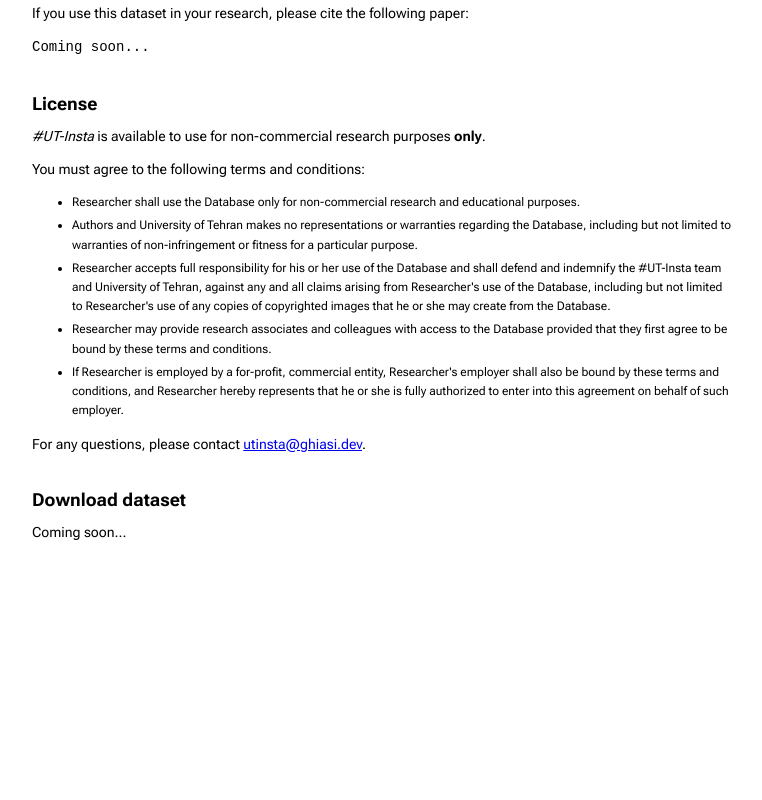
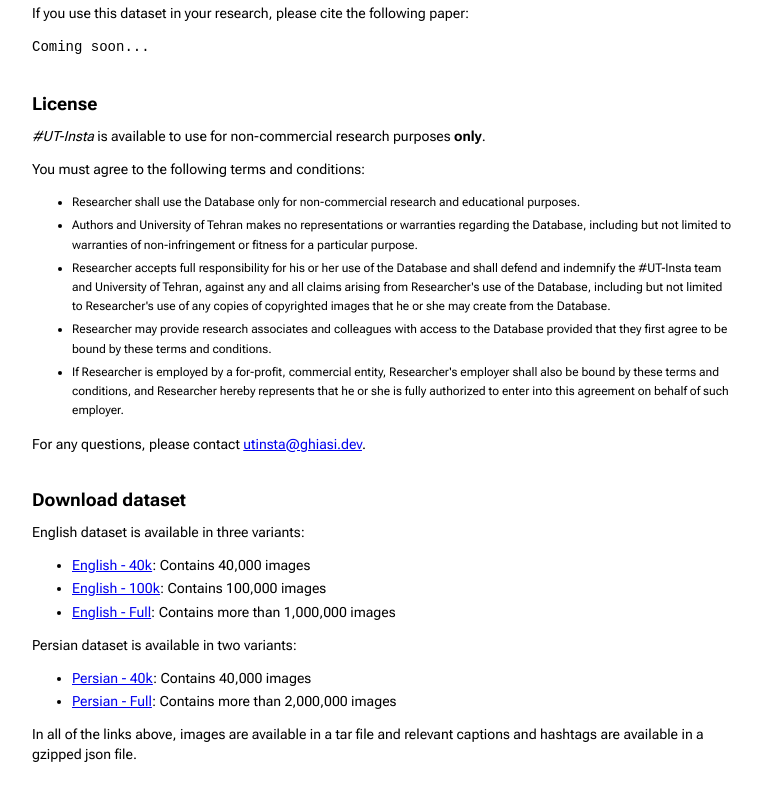
Before and after one commit to UTInsta/utinsta.github.io, a plain HTML site: page index.html in a window 1280 px wide. Shown: the part 635-1435 px from the top of the page, without its empty margins (258-1020 px from the left). Before the commit the page ends 1241 px from the top, so only its background shows below. Drawn offline with Linux system fonts and the light colour scheme.

Commit message:
update home page with download links

```diff
--- a/index.html
+++ b/index.html
@@ -96,7 +96,20 @@
 
         <h2>Download dataset</h2>
         <div class="text">
-            <p>Coming soon...</p>
+            <p>English dataset is available in three variants:</p>
+            <ul>
+                <li><a href="http://94.101.179.91/dataset/en-40k/">English - 40k</a>: Contains 40,000 images</li>
+                <li><a href="http://94.101.179.91/dataset/en-100k/">English - 100k</a>: Contains 100,000 images</li>
+                <li><a href="http://94.101.179.91/dataset/en-full/">English - Full</a>: Contains more than 1,000,000 images</li>
+            </ul>
+            <p></p>
+            <p>Persian dataset is available in two variants:</p>
+            <ul>
+                <li><a href="http://94.101.179.91/dataset/fa-40k/">Persian - 40k</a>: Contains 40,000 images</li>
+                <li><a href="http://94.101.179.91/dataset/fa-full/">Persian - Full</a>: Contains more than 2,000,000 images</li>
+            </ul>
+            <p></p>
+            <p>In all of the links above, images are available in a tar file and relevant captions and hashtags are available in a gzipped json file.</p>
         </div>
     </div>
 </body>
```
